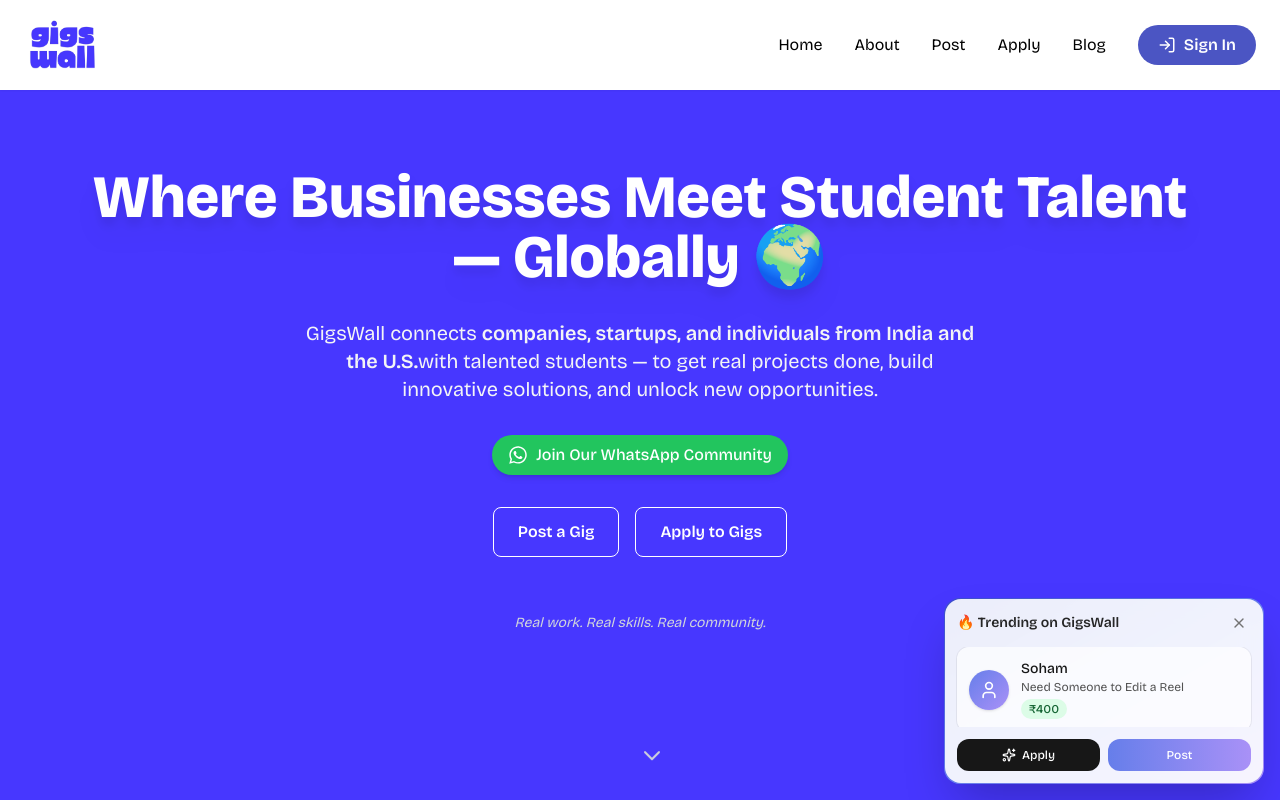
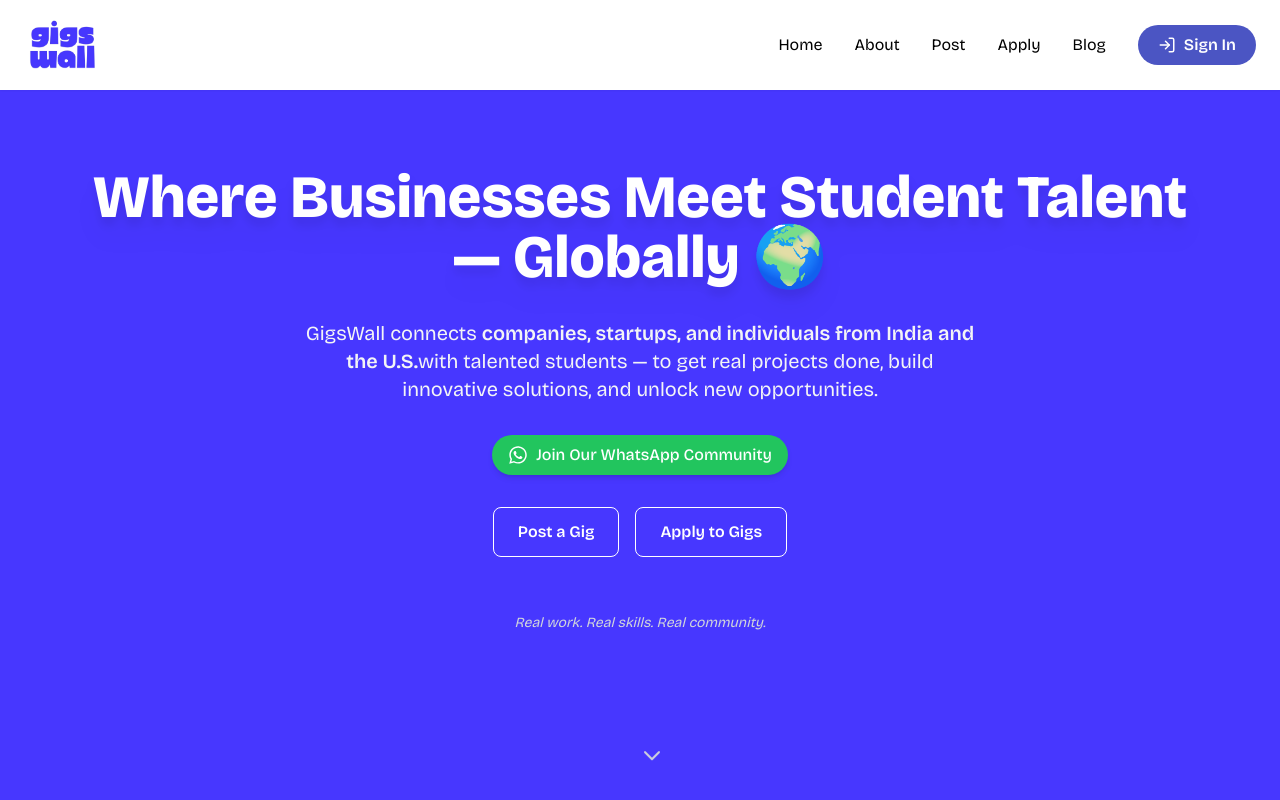
Before and after one commit to manavisharma14/gigswallversion2, a Next.js app: page / in a window 1280 px wide. Built offline with nearby package versions, Linux system fonts and the light colour scheme; no server answers.

Commit message:
removed success stories

```diff
--- a/src/app/page.tsx
+++ b/src/app/page.tsx
@@ -45,7 +45,7 @@
       <Footer />
 
       {/* ✅ fixed ticker so it stays while scrolling */}
-      <SuccessStories />
+      {/* <SuccessStories /> */}
 
     </main>
   );
```
